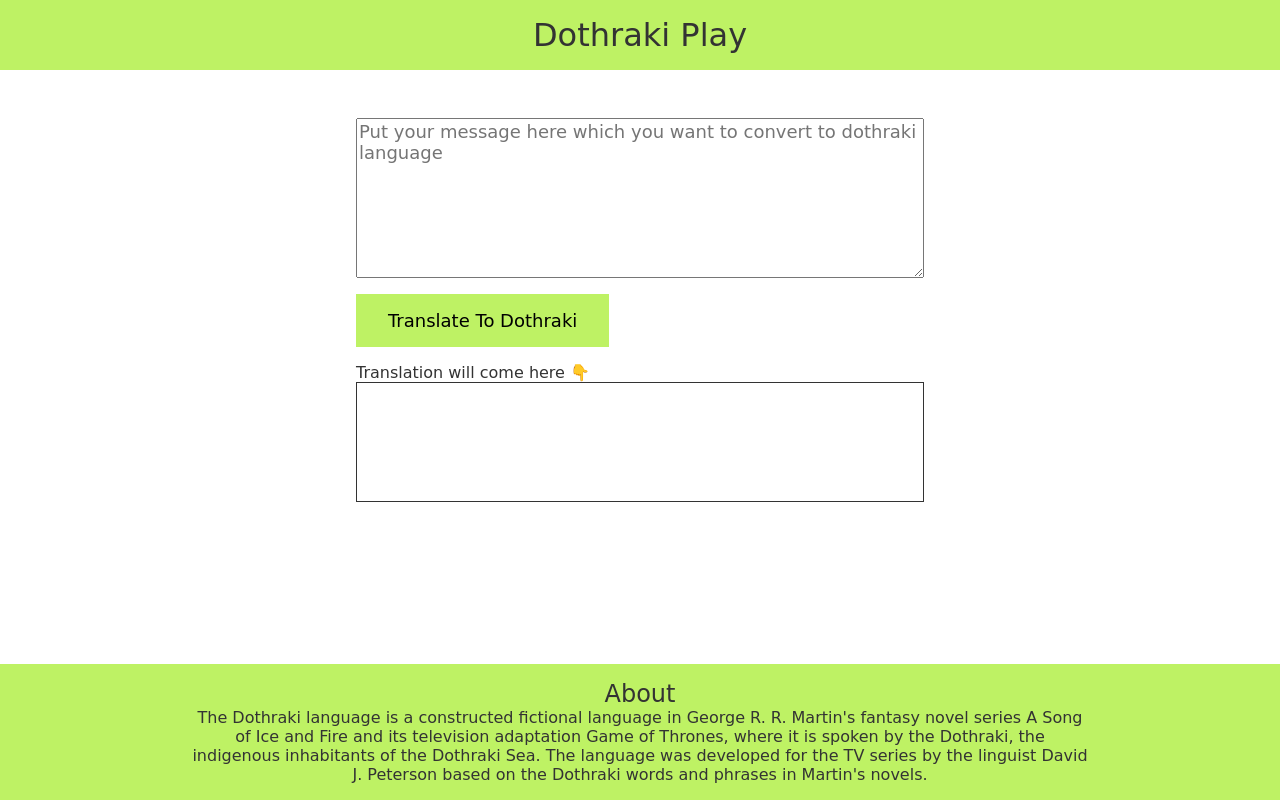
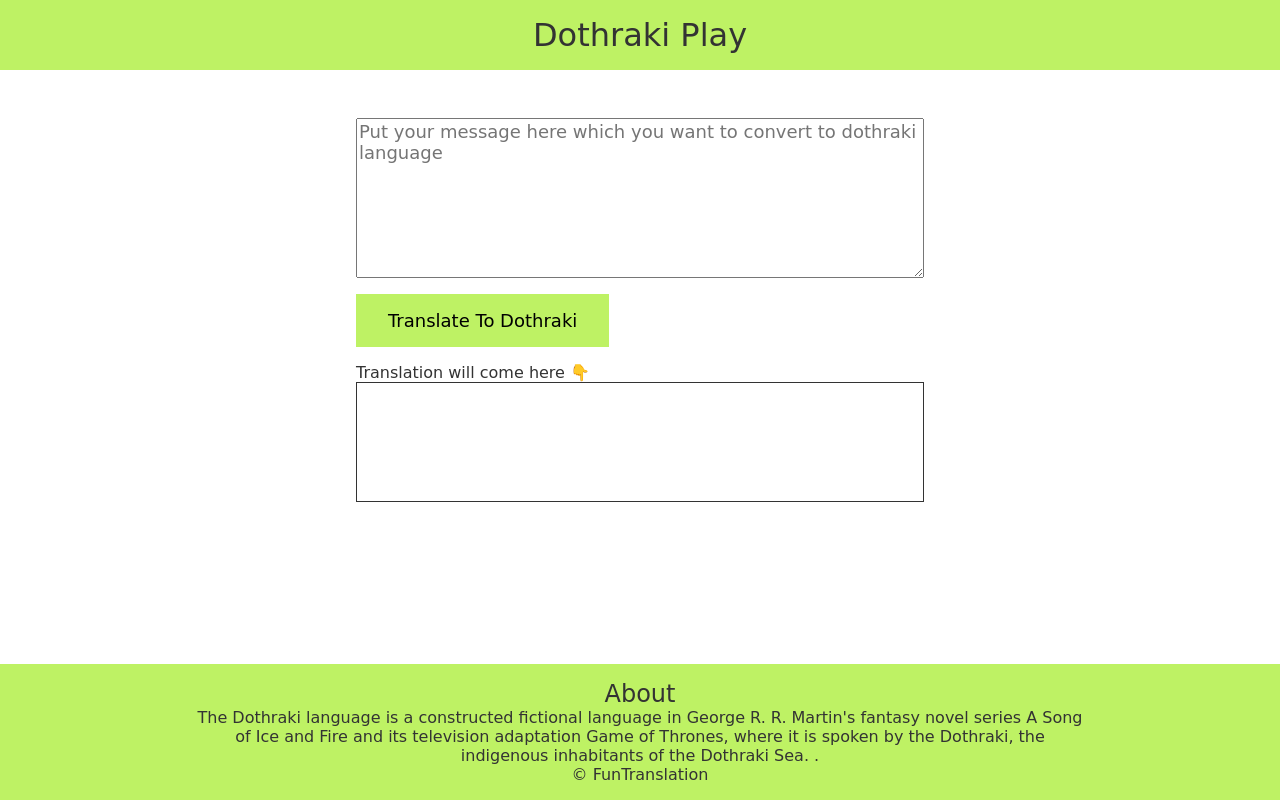
Before and after one commit to himanshumishra-98/Dothraki-translate, a plain HTML site: page index.html in a window 1280 px wide. Drawn offline with Linux system fonts and the light colour scheme.

Commit message:
Updated copyrights

```diff
--- a/index.html
+++ b/index.html
@@ -22,7 +22,8 @@
 
     <footer>
         <div>About</div>
-        <p>The Dothraki language is a constructed fictional language in George R. R. Martin's fantasy novel series A Song of Ice and Fire and its television adaptation Game of Thrones, where it is spoken by the Dothraki, the indigenous inhabitants of the Dothraki Sea. The language was developed for the TV series by the linguist David J. Peterson based on the Dothraki words and phrases in Martin's novels.</p>
+        <p>The Dothraki language is a constructed fictional language in George R. R. Martin's fantasy novel series A Song of Ice and Fire and its television adaptation Game of Thrones, where it is spoken by the Dothraki, the indigenous inhabitants of the Dothraki Sea. .</p>
+        <p>&COPY; FunTranslation</p>
     </footer>
 
     <script src="/app.js"></script>
```
